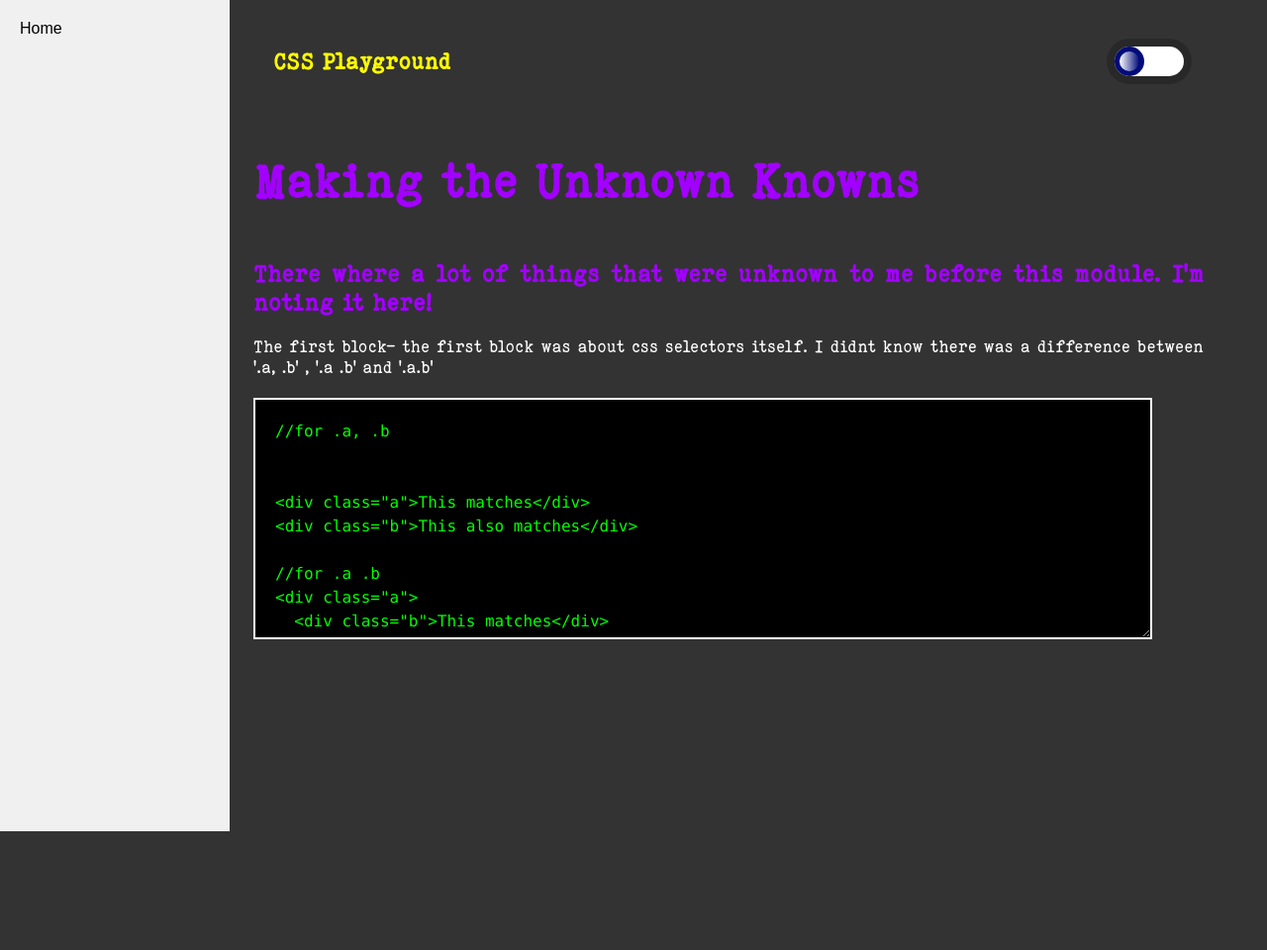
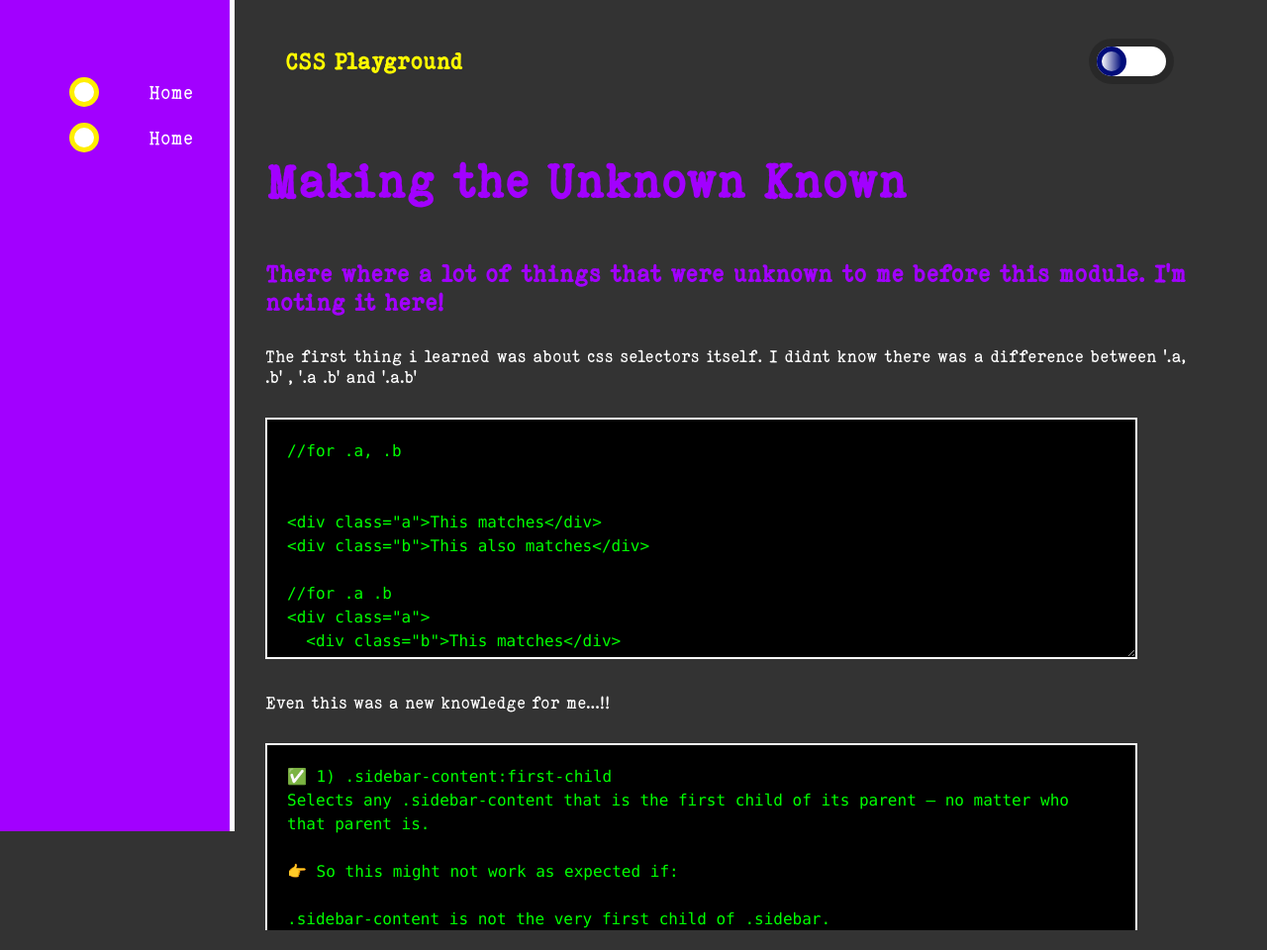
Before and after one commit to aparnanair002/css-js-fundamentals, a plain HTML site: page m0.html in a window 1280 px wide. Shown: the whole page at 99% size. Before the commit the page ends 800 px from the top, so only its background shows below. Drawn offline with Linux system fonts and the light colour scheme.

Commit message:
commit intro mo

```diff
--- a/m0.css
+++ b/m0.css
@@ -1,32 +1,38 @@
 .notes {
   width: 100%;
-  padding: 20px 0px;
-    font-family: jump;
+  padding: 30px 0px;
+  font-family: jump;
   font-size: 18px;
   color: #ffffff;
   text-align: justify;
 }
 
+body {
+  scrollbar-color: #0000 transparent;
+}
 
 .sidebar {
   width: 15%;
   height: 100vh;
-  background-color: #f0f0f0;
+  background-color: #a200ff;
   position: fixed;
   top: 0;
   left: 0;
   z-index: -2;
   padding: 20px;
+  border-right: 5px solid white;
 }
 
-.sidebody{
-  width:75%;
+.sidebody {
+  width: 75%;
   height: 100vh;
-  left:20%;
-  position: fixed;
+  margin-left: 20%;
+  overflow: auto auto;
+  scrollbar-color: #0000 transparent;
+  padding-bottom: 120px;
 }
 
-.heading{
+.heading {
   font-family: jump;
   font-size: 50px;
   color: #a200ff;
@@ -35,23 +41,51 @@
   text-align: justify;
 }
 
-.heading .subheading{
+.subheading {
   font-size: 25px;
   padding-top: 50px;
 
 }
 
-textarea{
-  border:2px white solid;
+textarea {
+  border: 2px white solid;
   padding: 20px;
   background-color: black;
   font-family: 'SF Mono', 'Menlo', 'Consolas', 'Liberation Mono', 'Courier New', monospace;
   color: #00ff00;
   font-size: 16px;
   line-height: 1.5;
-  width:90%;
+  width: 90%;
   min-height: 200px;
-  height:auto;
+  height: auto;
   overflow-y: scroll;
-  scrollbar-color: transparent transparent;
+  scrollbar-color: #a200ff transparent;
 }
+
+.module {
+  width: 20px;
+  height: 20px;
+  border-radius: 50%;
+  border: 5px solid #ffee00;
+  background-color: #ffffff;
+  margin: 8px 50px;
+}
+
+.module:focus {
+  border: 2px solid white;
+  background-color: #ffee00;
+}
+
+.sidebar-content {
+  font-family: jump;
+  font-size: 20px;
+  color: #ffffff;
+  text-align: center;
+  display: flex;
+  align-items: center;
+  ;
+}
+
+.sidebar-content:first-child {
+  margin-top: 50px;
+}
--- a/m0.html
+++ b/m0.html
@@ -10,7 +10,12 @@
   <body>
     <div class="sidebar">
       <div class="sidebar-content">
-        <a href="./index.html">Home</a>
+        <div class="module" tabindex="0"></div>
+        Home
+      </div>
+      <div class="sidebar-content">
+        <div class="module" tabindex="0"></div>
+        Home
       </div>
     </div>
     <div class="sidebody">
@@ -23,7 +28,7 @@
         </div>
       </nav>
       <div class="heading">
-        Making the Unknown Knowns
+        Making the Unknown Known
         <div class="subheading">
           There where a lot of things that were unknown to me before this
           module. I'm noting it here!
@@ -31,9 +36,8 @@
       </div>
       <div id="intro">
         <div class="notes">
-          The first block- the first block was about css selectors itself. I
-          didnt know there was a difference between '.a, .b' , '.a .b' and
-          '.a.b'
+          The first thing i learned was about css selectors itself. I didnt know
+          there was a difference between '.a, .b' , '.a .b' and '.a.b'
         </div>
 
         <textarea>
@@ -46,12 +50,32 @@
 //for .a .b
 <div class="a">
   <div class="b">This matches</div>
+</div>
 
+//for .a.b
+<div class="a b">This matches</div>
 
-</textarea
+        </textarea>
+        <div class="notes">Even this was a new knowledge for me...!!</div>
+        <textarea name="" id="">
+✅ 1) .sidebar-content:first-child
+Selects any .sidebar-content that is the first child of its parent — no matter who that parent is.
 
+👉 So this might not work as expected if:
 
-        >
+.sidebar-content is not the very first child of .sidebar.
+
+There’s any whitespace or another element before it.
+
+✅ 2) .sidebar > .sidebar-content:first-child
+Selects .sidebar-content that is:
+
+A direct child of .sidebar, and
+
+The first child among all children inside .sidebar
+
+🔐 Safer and more specific — ensures you’re only styling the first .sidebar-content that is directly inside .sidebar.
+        </textarea>
       </div>
     </div>
   </body>
```
